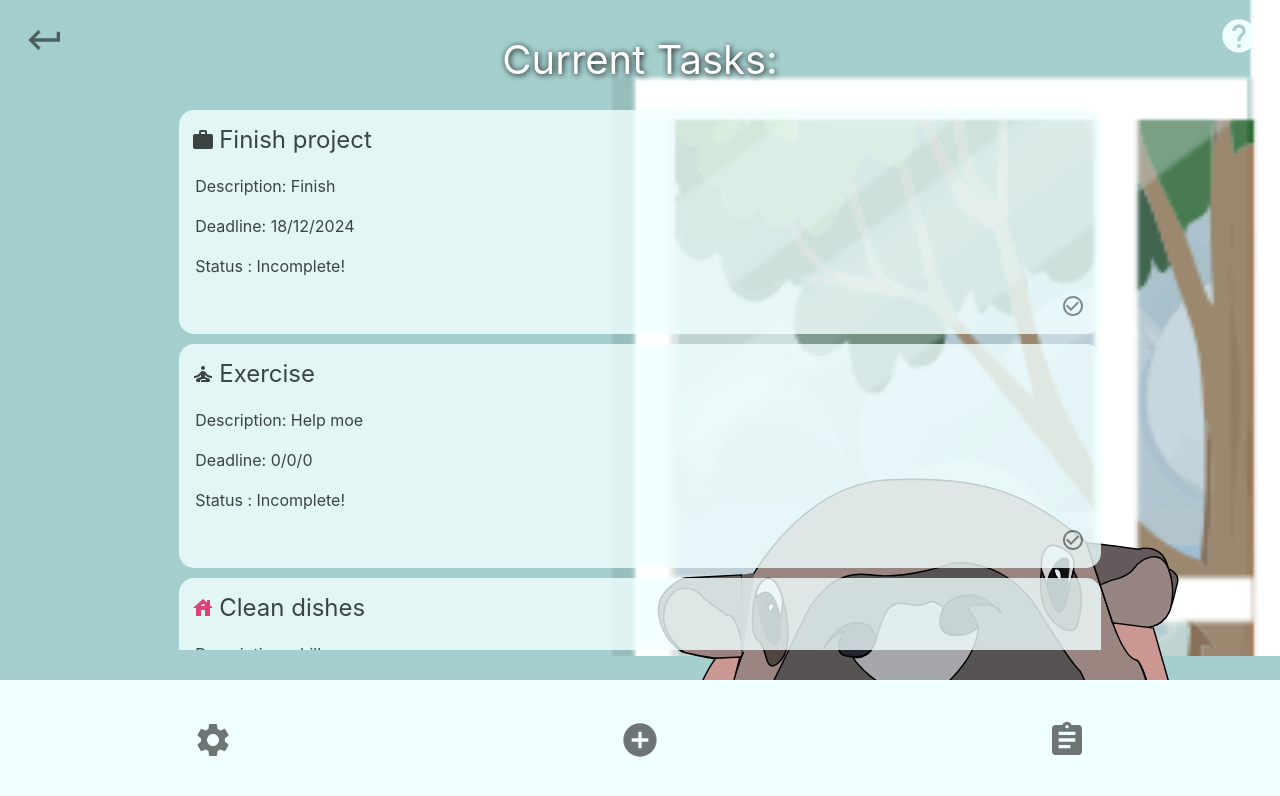
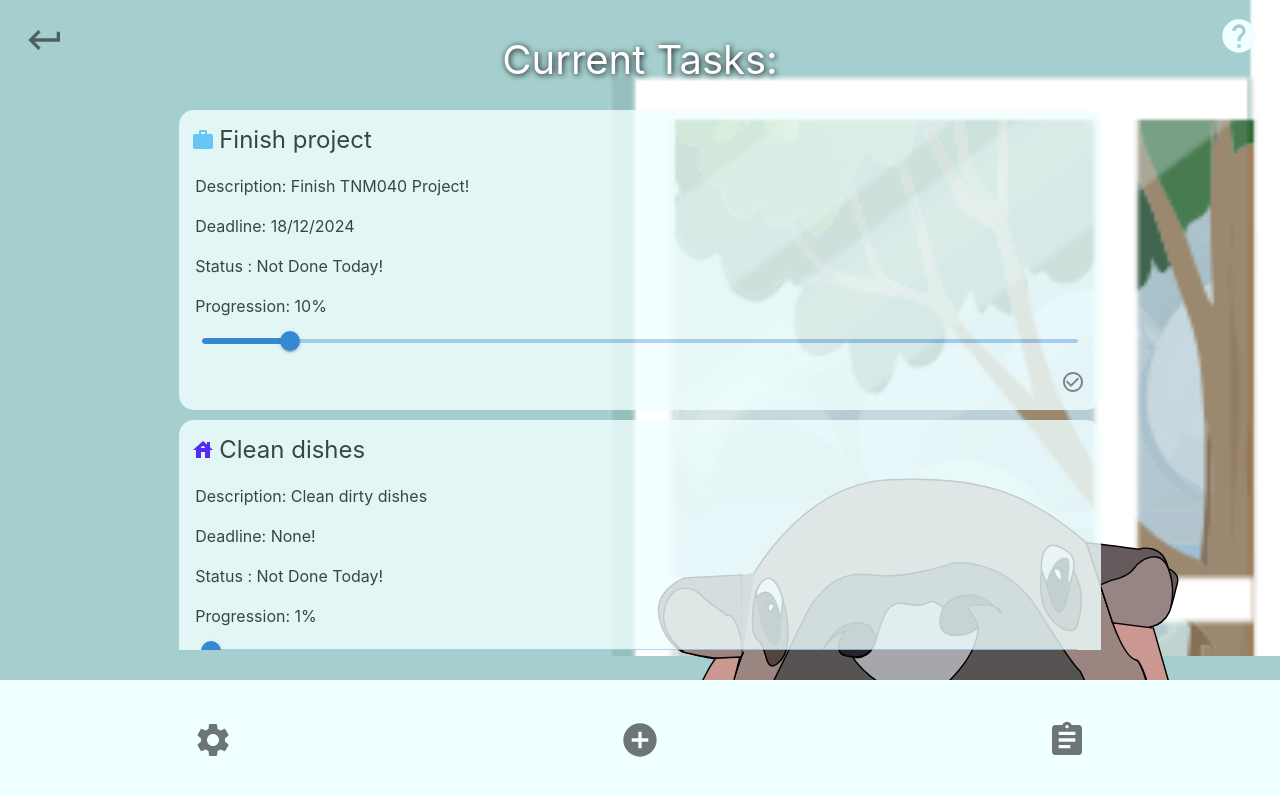
Before and after one commit to R4nd0me/TNM088-Gruppprojekt, a React (Vite) app in the folder project/: page /viewtasks in a window 1280 px wide. Shown: the top 796 px of the page. Built offline with nearby package versions, Linux system fonts and the light colour scheme.

Commit message:
test merge

```diff
--- a/project/src/MooDengState.jsx
+++ b/project/src/MooDengState.jsx
@@ -63,6 +63,7 @@ MooDeng.propTypes = {
 
 
 function updateMooDeng(state) {
+
 console.log("uppdateState")
     // let state = {
     // hunger: 0,
@@ -158,6 +159,13 @@ console.log("uppdateState")
 export default function MooDengState() {
 
     // updateMooDeng();
+    const {tasks} = useTasksContext();
+
+const completedWorkTasks = tasks.filter(
+    (task) => task.category === "work" && task.completed === true
+  );
+
+  console.log("Filtered Tasks:", completedWorkTasks);
 
     const [state, setState] = useState({
         hunger: 0,
--- a/project/src/NavigationBar.jsx
+++ b/project/src/NavigationBar.jsx
@@ -8,10 +8,16 @@ import AssignmentIcon from '@mui/icons-material/Assignment';
 export default function NavigationBar(){
 
     const navigate = useNavigate();
+    const [current, setCurrent] = useState(false);
+    const [color, setColor] = useState("")
+    function handleClick(){
+        setCurrent((state) => (!state));
+        current ? setColor("#4200ff") : null;
+    }
     return (
         <div className="navbar">
             <Link to = '/settings'>
-            <IconButton aria-label='Settings'><SettingsIcon sx = {{fontSize:40}}></SettingsIcon></IconButton>
+            <IconButton aria-label='Settings' onClick={handleClick}><SettingsIcon sx = {{fontSize:40, color: {color}}}></SettingsIcon></IconButton>
             </Link>
             <Link to = '/new'>
             <IconButton aria-label='New'><AddCircleIcon sx = {{fontSize:40}}></AddCircleIcon></IconButton>
--- a/project/src/Pages/NewTask.jsx
+++ b/project/src/Pages/NewTask.jsx
@@ -1,34 +1,36 @@
 import { useState } from "react";
 import "react-datepicker/dist/react-datepicker.css";
-import Slider from '@mui/material/Slider';
-import {Button, ButtonGroup } from "@mui/material";
-import { useNavigate} from "react-router-dom"
-import { AdapterDayjs } from '@mui/x-date-pickers/AdapterDayjs';
-import { LocalizationProvider } from '@mui/x-date-pickers/LocalizationProvider';
-import { MobileDatePicker } from '@mui/x-date-pickers/MobileDatePicker';
-import dayjs from 'dayjs';
-import 'dayjs/locale/en-gb'
+import Slider from "@mui/material/Slider";
+import { Button, ButtonGroup } from "@mui/material";
+import { useNavigate } from "react-router-dom";
+import { AdapterDayjs } from "@mui/x-date-pickers/AdapterDayjs";
+import { LocalizationProvider } from "@mui/x-date-pickers/LocalizationProvider";
+import { MobileDatePicker } from "@mui/x-date-pickers/MobileDatePicker";
+import dayjs from "dayjs";
+import "dayjs/locale/en-gb";
 import { useTasksContext } from "../context/DatabaseContext";
 /*
 
 */
 
-
 export default function NewTask() {
-
   const [visibility, setVisibility] = useState(false);
-    function toggleVisibility(){
+  function toggleVisibility() {
     setVisibility(true);
   }
   return (
     <Menu visibility={visibility} toggleVisibility={toggleVisibility}></Menu>
-   )
+  );
 }
 function Menu({ visibility, toggleVisibility }) {
   const buttons = [
-        <Button key="Work" color = 'success'>Work</Button>,
+    <Button key="Work" color="success">
+      Work
+    </Button>,
     <Button key="Home">Home</Button>,
-        <Button key="Leisure" color = '#4caf50'>Leisure</Button>,
+    <Button key="Leisure" color="#4caf50">
+      Leisure
+    </Button>,
   ];
   const [category, setCategory] = useState("");
   return (
@@ -38,58 +40,122 @@ const [category, setCategory] = useState("");
           <p className="categoryTitle">Choose a category</p>
           <ButtonGroup orientation="vertical">
             {buttons.map((button, index) => (
-                            <Button key={index} className={`categoryButton_${index}`}
+              <Button
+                key={index}
+                className={`categoryButton_${index}`}
                 onClick={() => {
                   setCategory(button.key);
-                                toggleVisibility();}}>
+                  toggleVisibility();
+                }}
+              >
                 {button.props.children}
               </Button>
             ))}
           </ButtonGroup>
         </>
       )}
-            {visibility && <TaskCreator buttonType = {category}/>}
+      {visibility && <TaskCreator buttonType={category} />}
     </div>
   );
 }
-function TaskCreator(buttonType){
+function TaskCreator(buttonType) {
   let navigate = useNavigate();
-    const {tasks} = useTasksContext();
-    const [taskData, setTaskData] = useState({_id: tasks.length, name: 'New Task', description : 'Description', progression : 0, size: 0, deadline : dateConverter(dayjs().format('DD/MM/YY')), category: buttonType.buttonType.toLowerCase(), completed:false});
+  const { tasks } = useTasksContext();
 
-    function dateConverter(dateString){
-        const [day, month, year] = dateString.split('/'); // Split the string by '/'
+  const [taskData, setTaskData] = useState({
+    _id: tasks.length,
+    name: "New Task",
+    description: "Description",
+    progress: 0,
+    size: 0,
+    deadline: null,
+    category: buttonType.buttonType.toLowerCase(),
+    completed: false,
+  });
+
+  function dateConverter(dateString) {
+    const [day, month, year] = dateString.split("/"); // Split the string by '/'
     return {
       day: parseInt(day, 10), // Convert day to a number
       month: parseInt(month, 10), // Convert month to a number
       year: parseInt(year, 10), // Convert year to a number
     };
   }
-    function saveToDatabase(){
-        console.log(jsonData);
-    }
 
-    return(
+
+  const handleSizeChange = (event, newValue) => {
+    setTaskData((prev) => ({
+      ...prev,
+      size: newValue,
+    }));
+  };
+  const sizeLabels = ["Small", "Medium", "Large"];
+  return (
     <div className="taskCreation">
       <p>Enter Name</p>
-            <input type = "text" placeholder=" name..." onChange={e => setTaskData((prev) => {return {...prev, name: e.target.value}})} value = {taskData.name}></input>
+      <input
+        type="text"
+        placeholder=" name..."
+        onChange={(e) =>
+          setTaskData((prev) => {
+            return { ...prev, name: e.target.value };
+          })
+        }
+        value={taskData.name}
+      ></input>
       <p>Enter Description</p>
-            <input type = "text" placeholder=" description..." onChange={e => setTaskData((prev) => {return {...prev, description: e.target.value}})} value = {taskData.description}></input>
+      <input
+        type="text"
+        placeholder=" description..."
+        onChange={(e) =>
+          setTaskData((prev) => {
+            return { ...prev, description: e.target.value };
+          })
+        }
+        value={taskData.description}
+      ></input>
       <p>Task Size</p>
-            <div className = 'sliderContainer'><Slider aria-label="TaskProg"valueLabelDisplay="auto" min={0} max = {100} onChange={(_, value) => setTaskData((prev) => {return {... prev, size: value}})}></Slider></div>
+      <div className="sliderContainer">
+        <Slider
+          value={taskData.size}
+          onChange={handleSizeChange}
+          min={0}
+          max={2}
+          step={1}
+          marks={[
+            { value: 0, label: "Small" },
+            { value: 1, label: "Medium" },
+            { value: 2, label: "Large" },
+          ]}
+          valueLabelDisplay="auto"
+          valueLabelFormat={(value) => sizeLabels[value]}
+        />
+      </div>
       <p>Deadline</p>
-            <div className = 'datePicker'>
+      <div className="datePicker">
         <LocalizationProvider dateAdapter={AdapterDayjs} adapterLocale="en-gb">
-            <MobileDatePicker minDate = {dayjs()} defaultValue = {dayjs()} onChange={(newValue) => setTaskData((prev) => {const date = dateConverter(newValue.format('DD/MM/YYYY'));
-                return {...prev, deadline: date}})}/>
+          <MobileDatePicker
+            minDate={dayjs()}
+            value = {null}
+            onChange={(newValue) =>
+              setTaskData((prev) => {
+                const date = dateConverter(newValue.format("DD/MM/YYYY"));
+                return { ...prev, deadline: date };
+              })
+            }
+          />
         </LocalizationProvider>
       </div>
-            <Button key = 'next' onClick={() => {console.log(taskData);navigate('/', {state: taskData});saveToDatabase();}}>CONFIRM!</Button>
+      <Button
+        className="confirmButton"
+        key="next"
+        onClick={() => {
+          console.log(taskData);
+          navigate("/", { state: taskData });
+        }}
+      >
+        CONFIRM!
+      </Button>
     </div>
-    )
+  );
 }
-
-function storeData(){
-    return
-
-}
--- a/project/src/TaskDisplay.jsx
+++ b/project/src/TaskDisplay.jsx
@@ -1,22 +1,19 @@
-import React, { useState } from "react";
-import tasks from "./TaskDataBase.json";
-import { data, useLocation } from "react-router-dom";
+import React, { useState , useEffect} from "react";
+import { useLocation } from "react-router-dom";
 // import { updateMooDeng } from "./MooDengState";
 import HouseIcon from "@mui/icons-material/House";
 import WorkIcon from "@mui/icons-material/Work";
 import SelfImprovementIcon from "@mui/icons-material/SelfImprovement";
 import { IconButton, Slider } from "@mui/material";
-import NoteAltIcon from "@mui/icons-material/NoteAlt";
 import CheckCircleOutlineIcon from "@mui/icons-material/CheckCircleOutline";
 import { useTasksContext } from "./context/DatabaseContext";
-    import { pink } from "@mui/material/colors";
 
 export default function TaskDisplay({ detailed }) {
   // när ett task är completed:
   //updateMooDeng(tasks[0].completed, tasks[1].completed, tasks[2].completed);
 
   // const taskDisplay = Task();
-  let { tasks, setTasks } = useTasksContext();
+  let { tasks} = useTasksContext();
 
   let location = useLocation();
   console.log(location.state);
@@ -27,7 +24,6 @@ export default function TaskDisplay({ detailed }) {
     console.log(tasks);
   }
   let test3 = tasks.slice(0, 3);
-  let check = detailed;
   return (
     <div className="taskContainer">
     {detailed ? <p className="todoTitle">Current Tasks:</p> : <p className="todoTitle">Todays tasks</p>}
@@ -51,11 +47,16 @@ export default function TaskDisplay({ detailed }) {
 
 function Task({ data, detailed }) {
   if (data == null) {
-    return;
+    return null;
   }
   let [sliderValue, setValue] = useState(data.progress);
   let { setTasks } = useTasksContext();
   let [enable, toggleEnable] = useState(false);
+  useEffect(() => {
+    if(data.completed == true && detailed == false){
+        toggleEnable(data.completed);
+    }
+  }, [data.completed, detailed]); // Only runs when `data.completed` changes
   function handleSlider() {
     //console.log("Slider value : ", sliderValue);
     setTasks((prevTasks) =>
@@ -65,28 +66,36 @@ function Task({ data, detailed }) {
                 : task
         )
     );
-    toggleEnable((prevState) => (!prevState));
   }
   /*
                 <IconButton aria-label="complete" onClick={toggleEdit}><NoteAltIcon></NoteAltIcon></IconButton>
     */
+   console.log(data.completed)
   return (
     <div className="task" id={data.cate}>
       <p className="taskTitle">
         {(() => {
           switch (data.category) {
             case "home":
-              return <HouseIcon sx = {{color:pink[500]}}></HouseIcon>;
+              return <HouseIcon sx = {{color:"#4200ff"}}></HouseIcon>;
             case "work":
-              return <WorkIcon></WorkIcon>;
+              return <WorkIcon sx ={{color:"#05a5ffa6"}}></WorkIcon>;
             case "leisure":
-              return <SelfImprovementIcon></SelfImprovementIcon>;
+              return <SelfImprovementIcon sx = {{color : "#bd00ff"}}></SelfImprovementIcon>;
           }
         })()}
         {data.name}
       </p>
       {detailed ? <p className="taskDescription">Description: {data.description}</p> : null}
-      {detailed ? null : (
+      {detailed ? (
+        <div className = "moreInfo">
+            <p className="taskDeadline">
+                Deadline: {data.deadline == null ? "None!" : data.deadline.day + "/" + data.deadline.month + "/" + data.deadline.year}
+            </p>
+            <p className = "taskDeadline">Status : {data.completed ? "Done Today!":"Not Done Today!"}</p>
+            <p className = "taskDeadline">Progression: {data.progress}%</p>
+        </div>
+      ) : null}
         <div className="taskSlider">
         <Slider
           valueLabelDisplay="auto"
@@ -100,18 +109,7 @@ function Task({ data, detailed }) {
           disabled = {enable}
         ></Slider>
         </div>
-      )}
-      {detailed ? (
-        <div className = "moreInfo">
-          {detailed ? (
-            <p className="taskDeadline">
-              Deadline: {data.deadline.day}/{data.deadline.month}/
-              {data.deadline.year}
-            </p>
-          ) : null}
-          <p className = "taskDeadline">Status : {data.completed ? "Completed!":"Incomplete!"}</p>
-        </div>
-      ) : null}
+        {data.completed == true && detailed == false? <p className="taskDeadline">Done for today!</p>: null}
         <div className="checkMark">
             <IconButton onClick={handleSlider}>
                 <CheckCircleOutlineIcon></CheckCircleOutlineIcon>
--- a/project/src/context/DatabaseContext.jsx
+++ b/project/src/context/DatabaseContext.jsx
@@ -5,9 +5,10 @@ const TasksContext = createContext(undefined)
     children
   }) => {
     const [tasks, setTasks] = useState([
-        { "_id" : 0, "category" : "work", "name" : "Finish project", "description" : "Finish", "progress" : 10, "deadline" : {"day": 18, "month" : 12, "year" : 2024}, "size" : 10, "priority" : null, "completed" : false},
-        { "_id" : 1, "category" : "leisure", "name" : "Exercise", "description" : "Help moe", "progress" : 37, "deadline" : {"day": 0, "month" : 0, "year" : 0}, "size" : 10, "priority" : null, "completed" : false},
-        { "_id" : 2, "category" : "home", "name" : "Clean dishes", "description" : "chillax", "progress" : 1, "deadline" : {"day": 0, "month" : 0, "year" : 0}, "size" : 10, "priority" : null, "completed" : false}
+        { "_id" : 0, "category" : "work", "name" : "Finish project", "description" : "Finish TNM040 Project!", "progress" : 10, "deadline" : {day: 18, month : 12, year: 2024}, "size" : 10, "priority" : null, "completed" : false},
+        { "_id" : 1, "category" : "home", "name" : "Clean dishes", "description" : "Clean dirty dishes", "progress" : 1, "deadline" : null, "size" : 10, "priority" : null, "completed" : false},
+        { "_id" : 2, "category" : "leisure", "name" : "Exercise", "description" : "Do some yoga", "progress" : 37, "deadline" : null, "size" : 10, "priority" : null, "completed" : false}
+
     ])
 
     return (
```
Also changed, not shown: project/src/Pages/InfoPage.jsx (+5 -5 lines), project/src/index.css (+14 -6 lines). Lines whose indentation alone changed are shown as unchanged.
